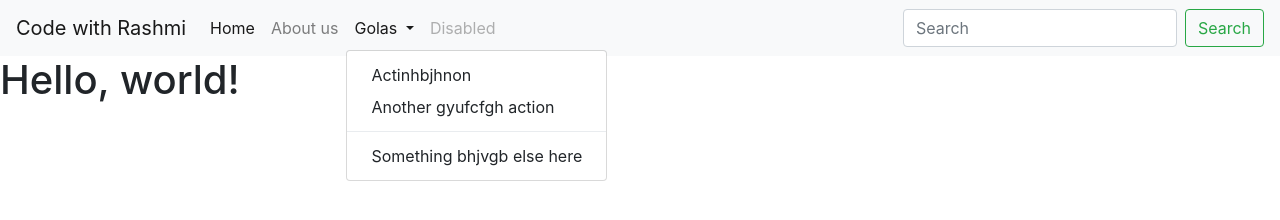
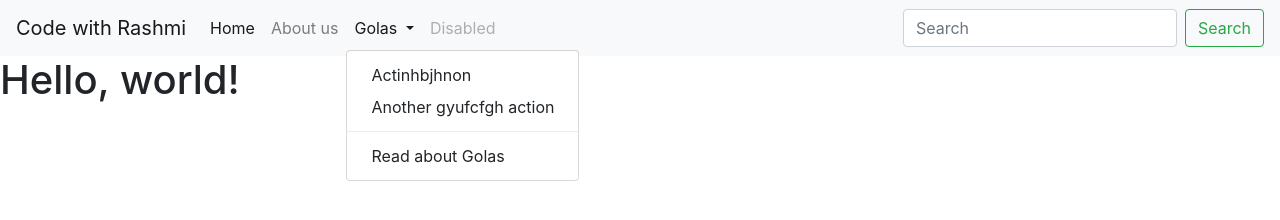
Before and after one commit to Rashmi9456/SampleRepo, a plain HTML site: page MyWebsite/index.html in a window 1280 px wide. Both pictures are taken after a click on the button "Golas". Drawn offline with nearby package versions, Linux system fonts and the light colour scheme.

Commit message:
made changes

```diff
--- a/MyWebsite/index.html
+++ b/MyWebsite/index.html
@@ -32,7 +32,7 @@
                 <a class="dropdown-item" href="#">Actinhbjhnon</a>
                 <a class="dropdown-item" href="#">Another gyufcfgh action</a>
                 <div class="dropdown-divider"></div>
-                <a class="dropdown-item" href="#">Something bhjvgb else here</a>
+                <a class="dropdown-item" href="#">Read about Golas</a>
               </div>
             </li>
             <li class="nav-item">
```
